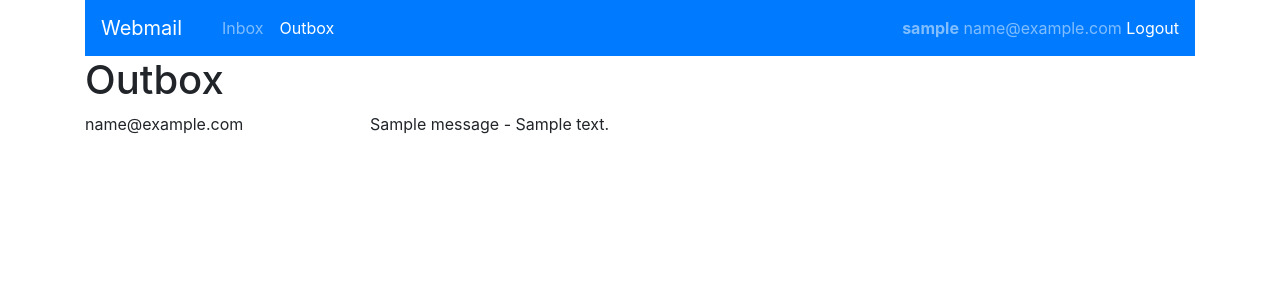
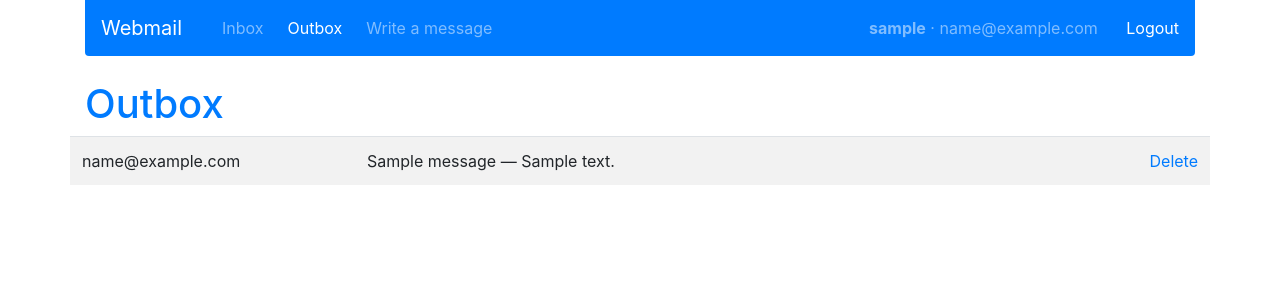
Before and after one commit to wcdbmv/CNC, a Django app: page /outbox/ in a window 1280 px wide. Shown: the top 300 px of the page. Run offline with Django 3.2, Linux system fonts and the light colour scheme; a user stored in the database is signed in; tables that the repository leaves empty hold one stand-in row (values such as "Sample post"); some libraries are stand-ins or nearby versions.

Commit message:
Add inbox, outbox and message layout

```diff
--- a/backend/templates/base.html
+++ b/backend/templates/base.html
@@ -9,13 +9,22 @@
     <link rel="stylesheet" href="https://stackpath.bootstrapcdn.com/bootstrap/4.5.0/css/bootstrap.min.css"
           integrity="sha384-9aIt2nRpC12Uk9gS9baDl411NQApFmC26EwAOH8WgZl5MYYxFfc+NcPb1dKGj7Sk" crossorigin="anonymous">
 
+    <style>
+        .ellipsis {
+            display: block;
+            white-space: nowrap;
+            text-overflow: ellipsis;
+            overflow: hidden;
+        }
+    </style>
+
     <title>{% block title %}{% endblock %} &middot; Webmail</title>
 </head>
 <body>
 
 {% if user.is_authenticated %}
     <div class="container">
-        <nav class="navbar navbar-expand-lg navbar-dark bg-primary">
+        <nav class="navbar navbar-expand-lg navbar-dark bg-primary rounded-bottom">
             <span class="navbar-brand">Webmail</span>
             <button class="navbar-toggler" type="button" data-toggle="collapse" data-target="#navbarText"
                     aria-controls="navbarText" aria-expanded="false" aria-label="Toggle navigation">
@@ -23,15 +32,20 @@
             </button>
             <div class="collapse navbar-collapse ml-3" id="navbarText">
                 <ul class="navbar-nav mr-auto">
-                    <li class="nav-item {% if request.path == '/inbox/' %}active{% endif %}">
+                    <li class="nav-item mr-2 {% if request.path == '/inbox/' %}active{% endif %}">
                         <a class="nav-link" href="{% url 'webmail:inbox' %}">Inbox</a>
                     </li>
-                    <li class="nav-item {% if request.path == '/outbox/' %}active{% endif %}">
+                    <li class="nav-item mr-2 {% if request.path == '/outbox/' %}active{% endif %}">
                         <a class="nav-link" href="{% url 'webmail:outbox' %}">Outbox</a>
                     </li>
+                    <li class="nav-item mr-2">
+                        <a class="nav-link" href="#">Write a message</a>
+                    </li>
                 </ul>
+
                 <span class="navbar-text">
-                    <b>{{ user.username }}</b> {{ user.email }} <a href="{% url 'logout' %}">Logout</a>
+                    <b>{{ user.username }}</b> &middot; {{ user.email }}
+                    <a class="ml-4" href="{% url 'logout' %}">Logout</a>
                 </span>
             </div>
         </nav>
--- a/backend/templates/webmail/outbox.html
+++ b/backend/templates/webmail/outbox.html
@@ -3,18 +3,24 @@
 {% block title %}Outbox{% endblock %}
 
 {% block content %}
-    <h1>Outbox</h1>
+    <h1 class="text-primary mt-4 mb-2">Outbox</h1>
 
-    {% for message in messages %}
-        <div class="row">
-            <div class="col-3">
-                {% for to in message.recipient.all %}
-                    {{ to.to_email }}
-                {% endfor %}
-            </div>
-            <div class="col-9">
-                {{ message.subject }} - {{ message.body }}
-            </div>
-        </div>
-    {% endfor %}
+    <table class="table table-striped">
+        {% for message in messages %}
+            <a href="#">
+                <tr class="row">
+                    <td class="col-3 ellipsis">
+                        {% for to in message.recipient.all %}
+                            {{ to.to_email }}
+                        {% endfor %}
+                    </td>
+                    <td class="col-7 ellipsis " onclick="document.location = '{% url 'webmail:message' message.id %}';"
+                        style="cursor: pointer;">{{ message.subject }} — {{ message.body }}</td>
+                    <td class="col-2 text-right">
+                        <a href="#">Delete</a>
+                    </td>
+                </tr>
+            </a>
+        {% endfor %}
+    </table>
 {% endblock %}
--- a/backend/webmail/urls.py
+++ b/backend/webmail/urls.py
@@ -9,4 +9,5 @@ urlpatterns = [
     path('', lambda r: HttpResponseRedirect('inbox/')),
     path('inbox/', views.InboxView.as_view(), name='inbox'),
     path('outbox/', views.OutboxView.as_view(), name='outbox'),
+    path('message/<int:pk>/', views.MessageDetailView.as_view(), name='message'),
 ]
--- a/backend/webmail/views.py
+++ b/backend/webmail/views.py
@@ -2,9 +2,10 @@ from django.contrib.auth import login
 from django.contrib.auth.decorators import login_required
 from django.contrib.auth.hashers import make_password
 from django.contrib.auth.models import User
+from django.http import Http404
 from django.urls import reverse_lazy
 from django.utils.decorators import method_decorator
-from django.views.generic import ListView, CreateView
+from django.views.generic import ListView, CreateView, DetailView, DeleteView
 
 from webmail.models import Message
 
@@ -41,3 +42,10 @@ class OutboxView(ListView):
 
     def get_queryset(self):
         return Message.objects.get_outbox(self.request.user.email)
+
+
+@method_decorator(login_required, name='dispatch')
+class MessageDetailView(DetailView):
+    model = Message
+    template_name = 'webmail/message.html'
+    context_object_name = 'message'
```
Also changed, not shown: backend/templates/webmail/inbox.html (+15 -11 lines), backend/templates/webmail/message.html (added, +19 -0 lines).
